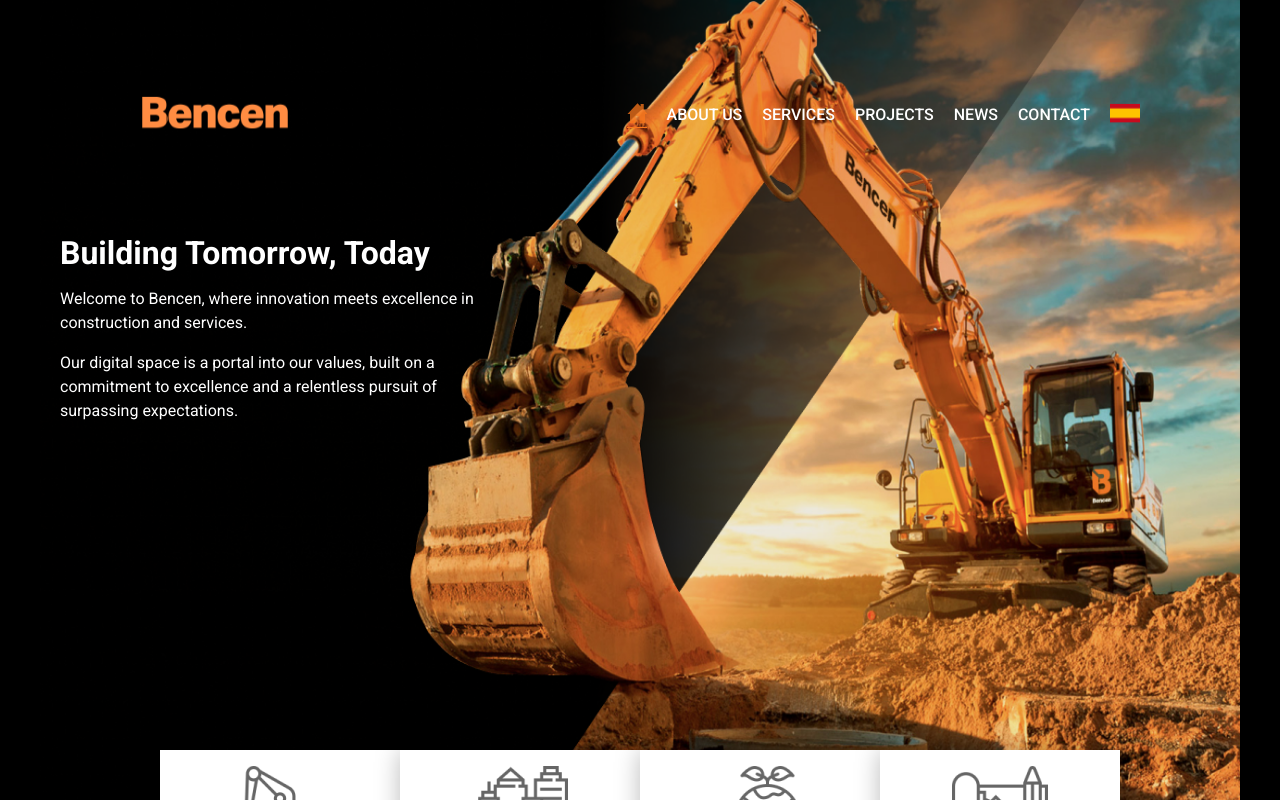
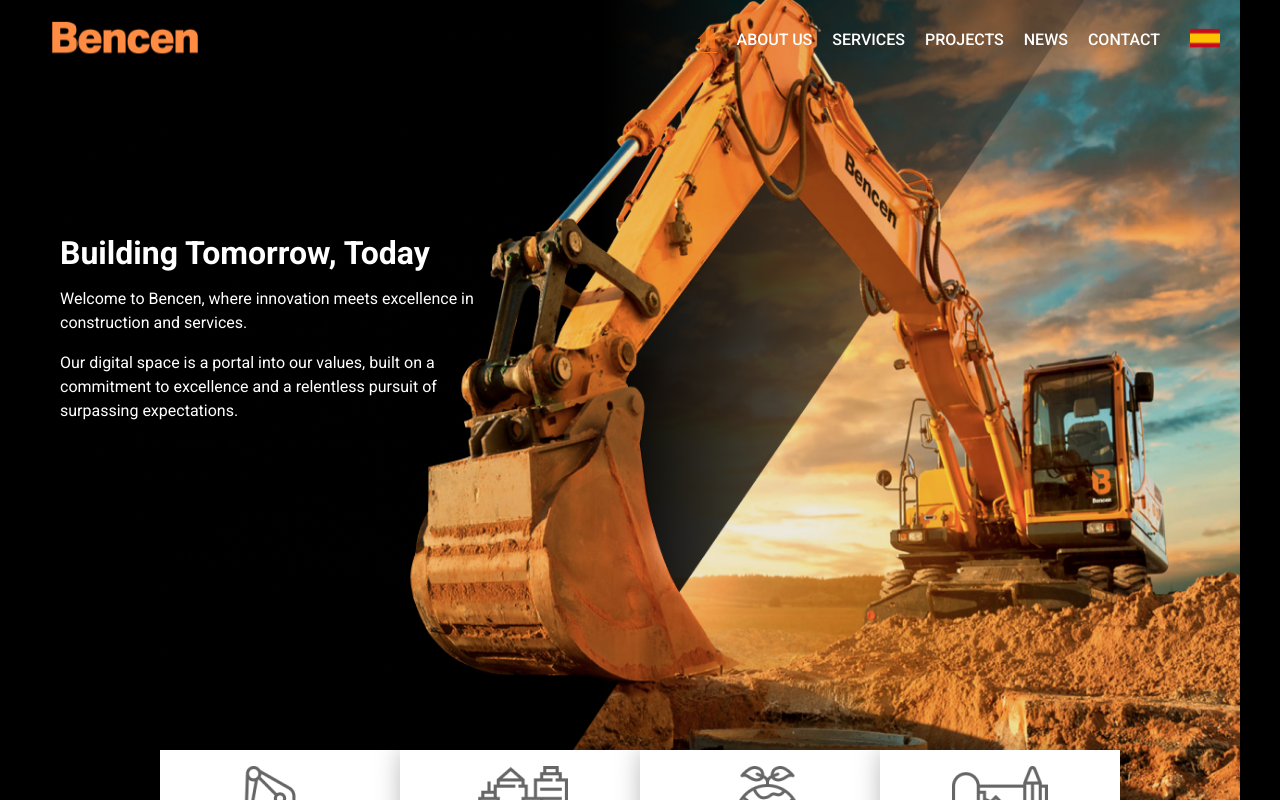
Before and after one commit to ipiccardo/bencen, a Next.js app: page / in a window 1280 px wide. Shown: the top 800 px of the page. Built offline with nearby package versions, Linux system fonts and the light colour scheme.

Commit message:
Se pone transiciones al scrollear el header

```diff
--- a/src/app/components/Header/Header.tsx
+++ b/src/app/components/Header/Header.tsx
@@ -14,6 +14,7 @@ const Header = () => {
     const pathName = usePathname();
     const [openSideBar, setOpenSideBar] = useState(false)
     const [showOverlay, setShowOverlay] = useState(false)
+    const [scrolling, setScrolling] = useState(false);
     const context = useContext(store)
 
     const { language, setLanguage }: any = context
@@ -53,10 +54,27 @@ const Header = () => {
         }
     }, [openSideBar])
 
+    useEffect(() => {
+        const handleScroll = () => {
+            if (window.scrollY > 0) {
+                setScrolling(true);
+            } else {
+                setScrolling(false);
+            }
+        };
+
+        window.addEventListener('scroll', handleScroll);
+
+        return () => {
+            window.removeEventListener('scroll', handleScroll);
+        };
+    }, [])
+
+    console.log(scrolling, 'scrolling')
 
     return (
         <>
-            <div className={classes.header}>
+            <div className={`${classes.header} ${scrolling ? classes.scrolling : ''}`}>
                 <div>
                     <IconWithImages name='logo' size={150} />
                 </div>
@@ -70,7 +88,7 @@ const Header = () => {
                     />
                 </div>
             </div>
-            <div className={classes.header__hamburguerMenu}>
+            <div className={`${classes.header__hamburguerMenu} ${scrolling ? classes.scrolling : ''}`}>
                 <div className={`${showOverlay && classes.bencenIconContainer}`}>
                     <IconWithImages name='logo' size={150} />
                 </div>
--- a/src/app/components/Header/header.module.css
+++ b/src/app/components/Header/header.module.css
@@ -3,40 +3,42 @@
   justify-content: space-between;
   gap: 1rem;
   list-style: none;
-  padding: 0 1rem;
   align-items: center;
-  max-width: 1000px;
+  max-width: 1200px;
   margin: 0 auto;
-  position: relative;
   z-index: 1;
   background-color: transparent;
   transition: background-color 0.3s ease-in, opacity 0.3s ease-in,
     color 0.3s ease-in;
   height: 80px;
-  padding: 0 100px;
+  width: 100%;
+  top: 0;
+}
+
+.scrolling {
+  background-color: grey;
+  width: 100%;
 }
 
 .header::after {
   content: "";
   position: absolute;
   top: 0;
-  left: 0;
   width: 100%;
   height: 100%;
-  /* background-color: var(--second-alpha-color); */
   background-color: grey;
   opacity: 0;
   z-index: -1;
   transition: opacity 0.3s ease-in;
+  max-width: 1200px;
 }
 
 .header:hover::after {
   opacity: 0.7;
   width: 100%;
   position: absolute;
-  left: 0;
-  right: 0;
   height: 80px;
+  max-width: 1200px;
 }
 
 .header:hover a {
@@ -81,12 +83,17 @@
     padding-left: 0;
     align-items: center;
     padding: 0 1rem;
-    /* max-width: 1200px; */
     max-width: 1000px;
     margin: 0 auto;
     position: absolute;
     z-index: 100;
-    width: 90%;
+    width: 100%;
+    height: 60px;
+    top: 0;
+  }
+
+  .header__hamburguerMenu div:first-child {
+    padding: 10px;
   }
 
   .header__hamburguerMenu__toggleButton {
@@ -172,3 +179,7 @@
   background-color: black;
   opacity: 0.8;
 }
+
+.header span img {
+  padding: 10px;
+}
--- a/src/app/components/NavBar/navBar.module.css
+++ b/src/app/components/NavBar/navBar.module.css
@@ -2,6 +2,7 @@
   display: flex;
   align-items: center;
   gap: 20px;
+  padding: 10px;
 }
 
 .navBar li {
--- a/src/app/dashboard/page.module.css
+++ b/src/app/dashboard/page.module.css
@@ -27,10 +27,20 @@
   height: 880px !important;
 }
 
-.headerContainer {
+/* .headerContainer {
   position: absolute;
   width: 100%;
   top: 75px;
+} */
+
+.headerContainer {
+  position: fixed;
+  width: 100%;
+  top: 75px;
+  z-index: 20;
+  display: flex;
+  justify-content: center;
+  top: 0;
 }
 
 .headerContainer svg g {
```
